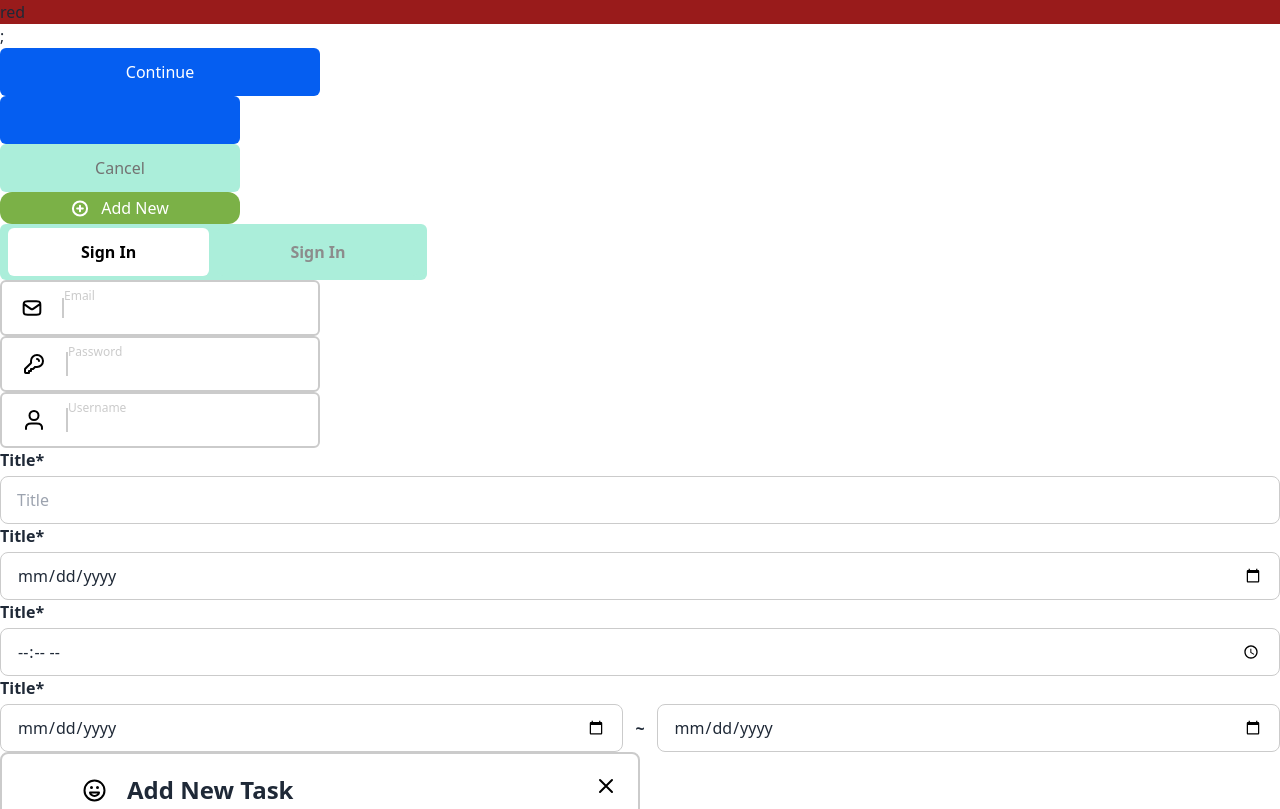
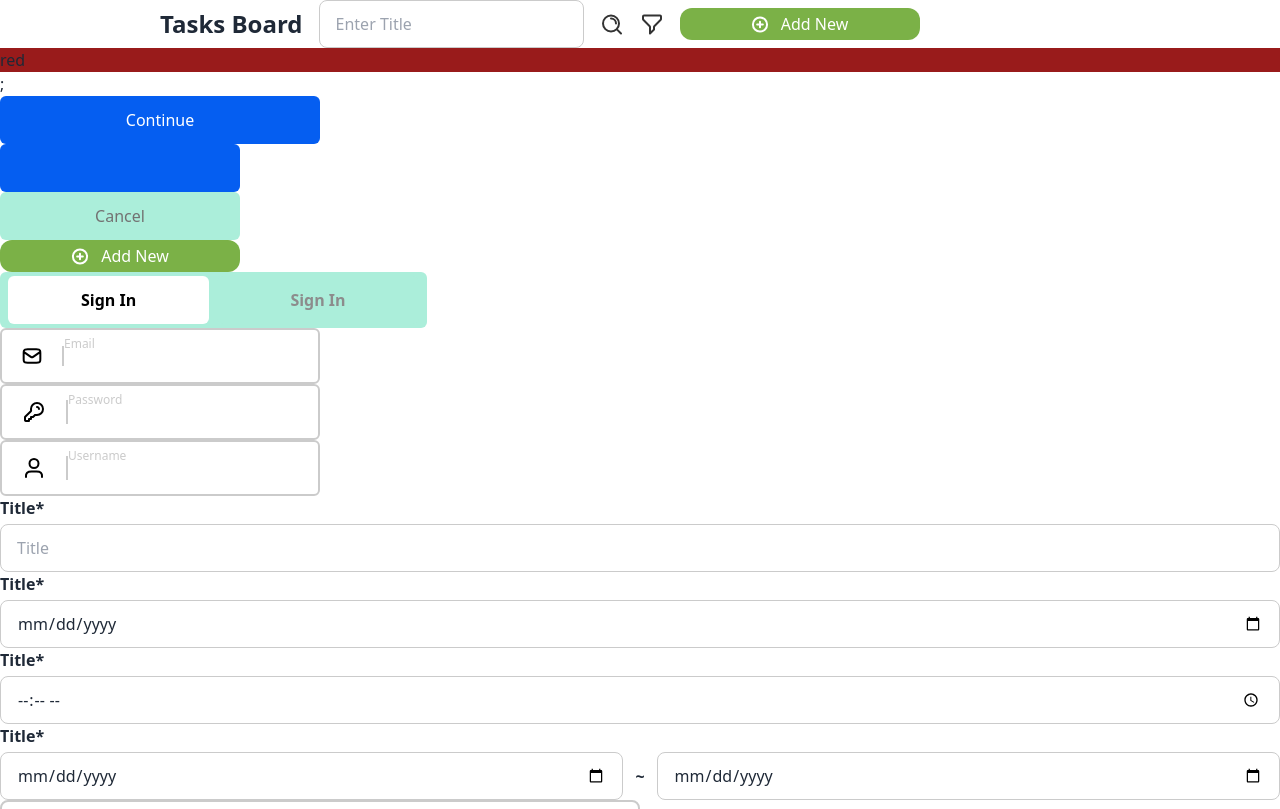
Before and after one commit to yutounun/TaskManagementFrontEnd, a Next.js app: page /samples in a window 1280 px wide. Shown: the top 809 px of the page. Built offline with nearby package versions, Linux system fonts and the light colour scheme.

Commit message:
commons/title

```diff
--- a/src/app/common/InputField.tsx
+++ b/src/app/common/InputField.tsx
@@ -1,8 +1,8 @@
 import React from "react";
 
 interface propTypes {
-  title: string;
-  value: string;
+  title?: string;
+  value?: string;
   onChange: (e) => void;
   placeholder?: string;
   type: "date" | "fromTo" | "text" | "time";
@@ -12,7 +12,7 @@ interface propTypes {
 const InputField = ({ ...props }: propTypes) => {
   return (
     <label className={`gap-1 flex flex-col ${props.className}`}>
-      <p className="font-bold">{props.title}</p>
+      {props.title && <p className="font-bold">{props.title}</p>}
       {/* Normal */}
       {props.type !== "fromTo" && (
         <input
--- /dev/null
+++ b/src/app/common/Title.tsx
@@ -0,0 +1,37 @@
+import React, { useState } from "react";
+import Button from "./Button";
+import Filter from "./icons/Filter";
+import Search from "./icons/Search";
+import InputField from "./InputField";
+
+interface propTypes {
+  title: string;
+  newBtn?: boolean;
+  onChange?: () => void;
+}
+const Title = ({ ...props }: propTypes) => {
+  return (
+    <div className="flex items-center gap-4 mx-40">
+      {/* Page Title */}
+      <h1 className="text-2xl font-bold">{props.title} Board</h1>
+
+      {/* Search Window */}
+      <InputField
+        onChange={props.onChange}
+        placeholder="Enter Title"
+        type="text"
+      />
+
+      {/* Search Run Button */}
+      <Search color="#333333" />
+
+      {/* Filter Icon that opens filter modal */}
+      <Filter color="#333333" />
+
+      {/* Add New Task Button that opens add modal */}
+      {props.newBtn && <Button new />}
+    </div>
+  );
+};
+
+export default Title;
--- a/src/app/samples/page.tsx
+++ b/src/app/samples/page.tsx
@@ -7,6 +7,7 @@ import { useState } from "react";
 import BoldInput from "@/common/BoldInput";
 import InputField from "@/common/InputField";
 import Modal from "@/common/Modal";
+import Title from "@/common/Title";
 
 // This page list all common components
 export default function Tasks() {
@@ -16,6 +17,7 @@ export default function Tasks() {
   const [open, setOpen] = useState(true);
   return (
     <>
+      <Title title="Tasks" newBtn />
       <div className="bg-red-800">{color}</div>;
       <Button continue />
       <Button modal />
```
